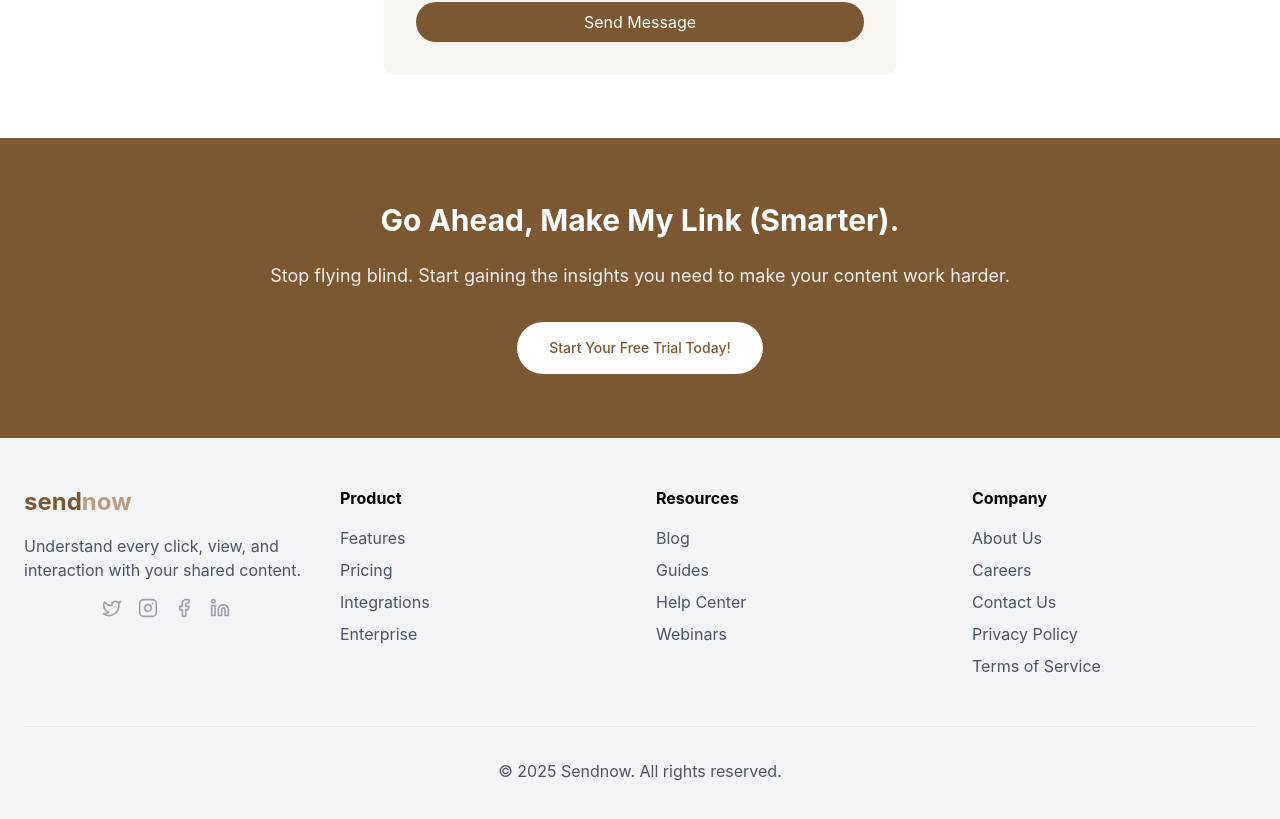
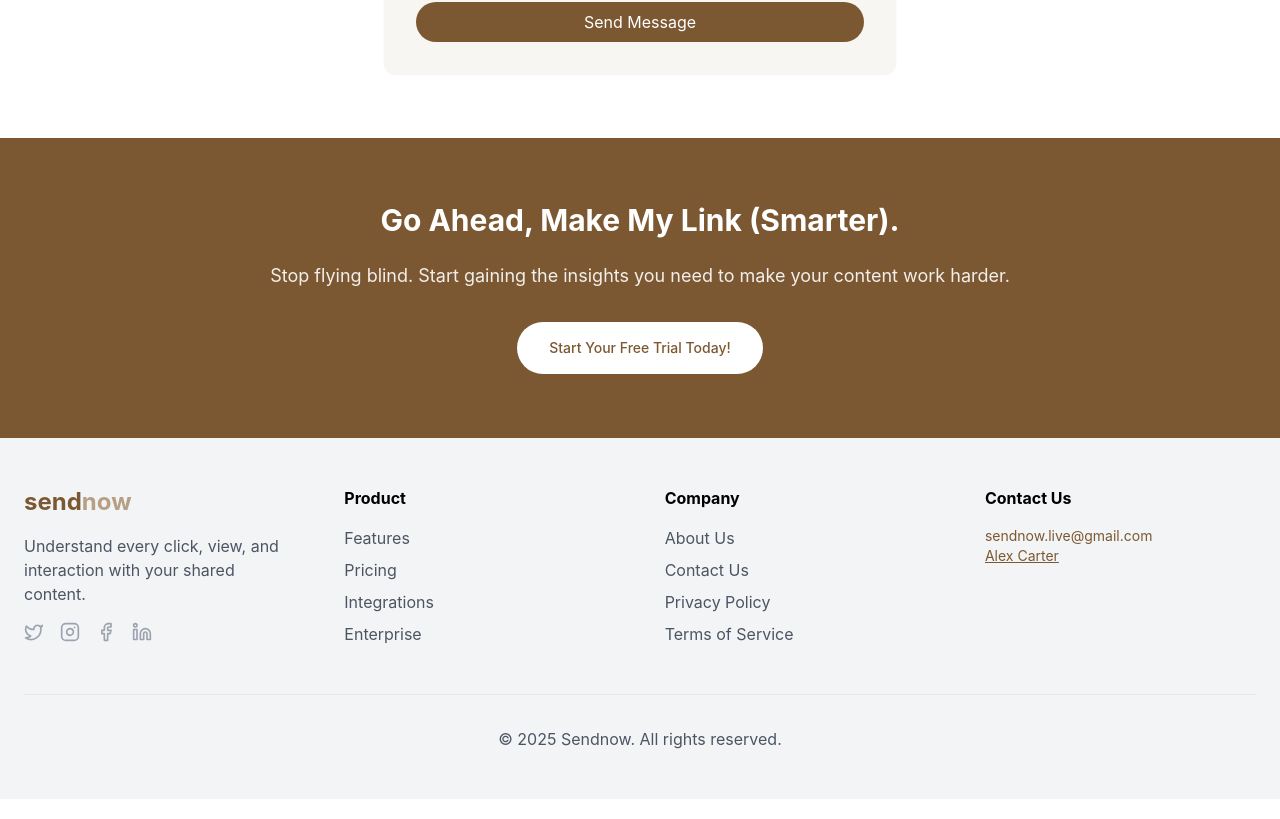
Before and after one commit to Get-analytics/Sndnow, a React (Create React App) app: page / in a window 1280 px wide. Shown: the part 7372-8191 px from the top of the page. Built offline with nearby package versions, Linux system fonts and the light colour scheme.

Commit message:
Update Footer.jsx
about and contact us

```diff
--- a/src/Component/Footer.jsx
+++ b/src/Component/Footer.jsx
@@ -4,7 +4,7 @@ import {
   TwitterIcon,
   InstagramIcon,
   FacebookIcon,
-  LinkedinIcon
+  LinkedinIcon,
 } from "lucide-react";
 
 const Footer = () => {
@@ -19,20 +19,10 @@ const Footer = () => {
       ],
     },
     {
-      category: "Resources",
-      links: [
-        { name: "Blog", href: "#" },
-        { name: "Guides", href: "#" },
-        { name: "Help Center", href: "#" },
-        { name: "Webinars", href: "#" },
-      ],
-    },
-    {
       category: "Company",
       links: [
-        { name: "About Us", href: "#" },
-        { name: "Careers", href: "#" },
-        { name: "Contact Us", href: "#" },
+        { name: "About Us", href: "/about-us" },
+        { name: "Contact Us", href: "#contact" },
         { name: "Privacy Policy", href: "/privacy-policy" },
         { name: "Terms of Service", href: "/terms-and-conditions" },
       ],
@@ -49,8 +39,10 @@ const Footer = () => {
   return (
     <footer className="bg-gray-100 py-12">
       <div className="container mx-auto px-6">
-        <div className="grid grid-cols-1 md:grid-cols-4 gap-8">
+        <div className="flex flex-wrap justify-between gap-8">
+          {/* Column 1: Logo + Description + Social */}
           <motion.div
+            className="w-full md:w-[22%]"
             initial={{ opacity: 0, y: 20 }}
             animate={{ opacity: 1, y: 0 }}
             transition={{ duration: 0.6 }}
@@ -61,7 +53,7 @@ const Footer = () => {
             <p className="text-gray-600 mb-4">
               Understand every click, view, and interaction with your shared content.
             </p>
-            <div className="flex space-x-4 justify-center ">
+            <div className="flex space-x-4 justify-start">
               {socialLinks.map((link, idx) => (
                 <a
                   key={idx}
@@ -74,9 +66,11 @@ const Footer = () => {
             </div>
           </motion.div>
 
+          {/* Column 2 & 3: Footer Links */}
           {footerLinks.map((category, idx) => (
             <motion.div
               key={idx}
+              className="w-full md:w-[22%]"
               initial={{ opacity: 0, y: 20 }}
               animate={{ opacity: 1, y: 0 }}
               transition={{ duration: 0.6, delay: 0.1 * (idx + 1) }}
@@ -96,6 +90,29 @@ const Footer = () => {
               </ul>
             </motion.div>
           ))}
+
+          {/* Column 4: Contact Us */}
+          <motion.div
+            className="w-full md:w-[22%]"
+            initial={{ opacity: 0, y: 20 }}
+            animate={{ opacity: 1, y: 0 }}
+            transition={{ duration: 0.6, delay: 0.4 }}
+          >
+            <h4 className="font-bold mb-4">Contact Us</h4>
+            <div className="text-sm text-gray-600 space-y-2">
+
+              <p className="text-[#7C5832]">sendnow.live@gmail.com</p>
+
+              <a
+                href="https://x.com/carter_ale15512"
+                target="_blank"
+                rel="noopener noreferrer"
+                className="text-[#7C5832] underline"
+              >
+                Alex Carter
+              </a>
+            </div>
+          </motion.div>
         </div>
 
         <motion.div
```
